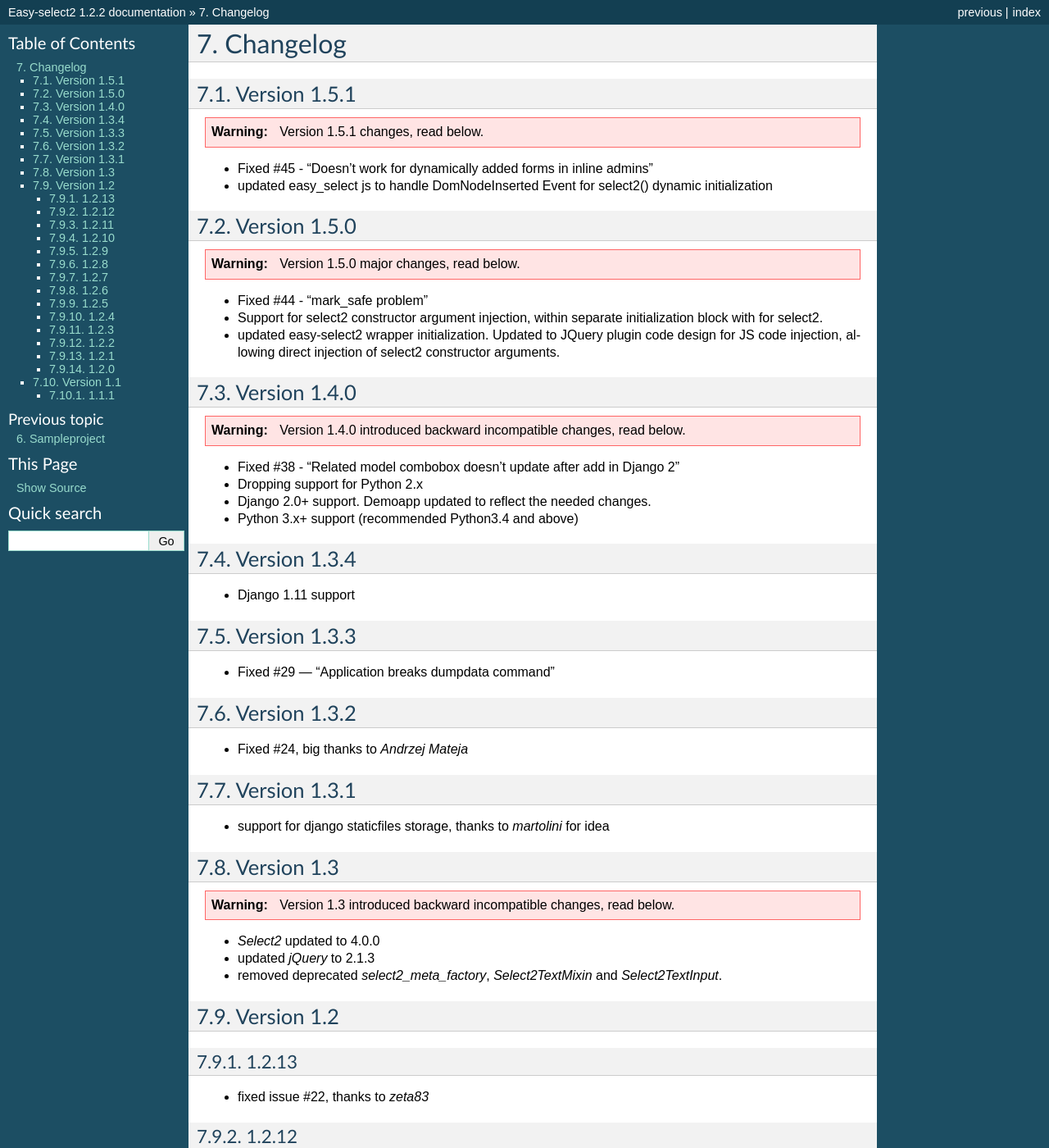
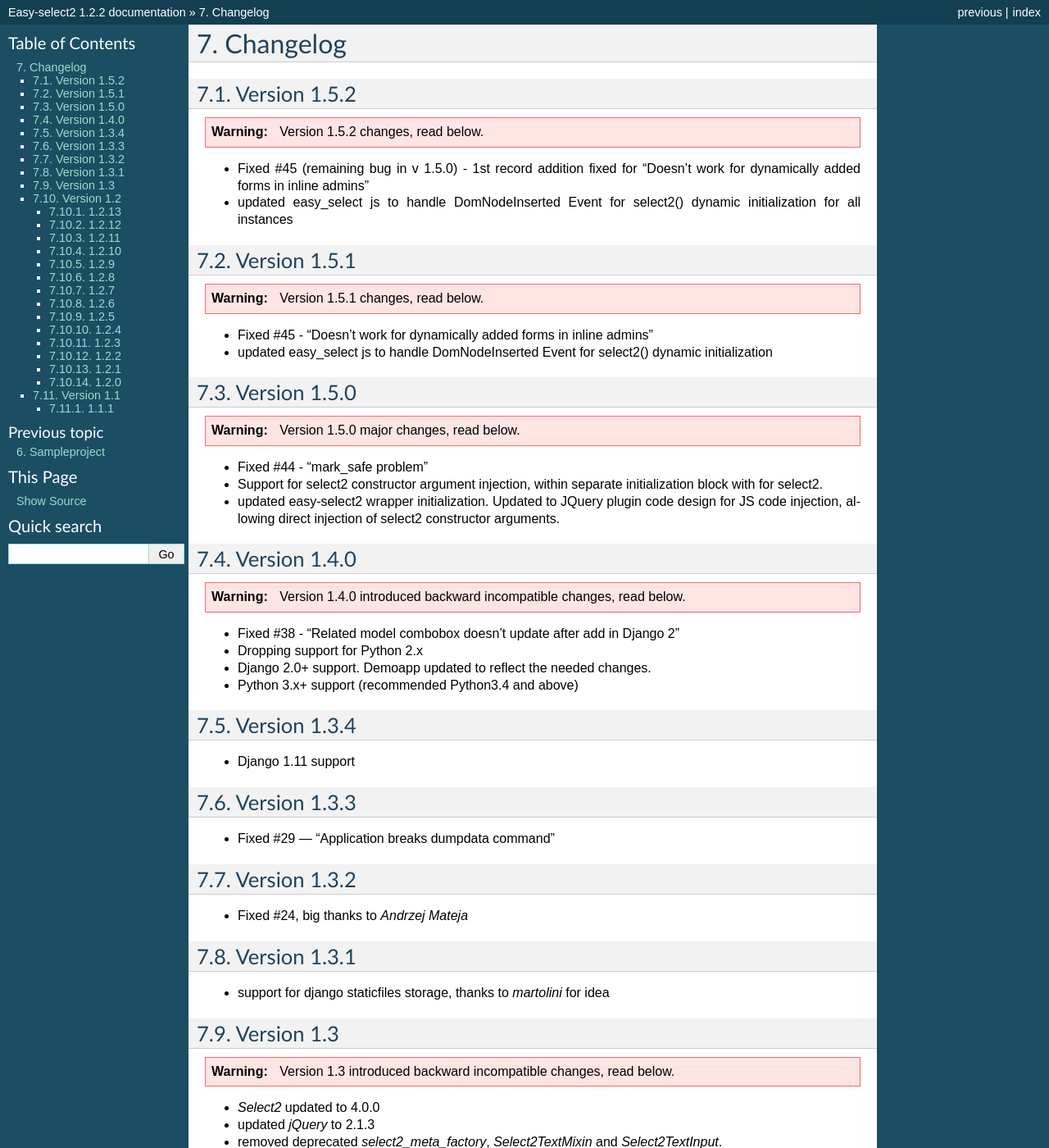
Before and after one commit to asyncee/django-easy-select2, a Sphinx documentation site: the page built from docs/source/changelog.rst, in a window 1280 px wide and 1400 px high. Shown: the whole window at 82% size. Built offline with Sphinx 7.4.7, drawn with Linux system fonts in a browser that asks for light colours; some of the changed text lies outside the part shown.

Commit message:
issue-45: bug fixed  - initializing select2 for tabular and stacked Inlines when no records were added previously

```diff
--- a/README.rst
+++ b/README.rst
@@ -26,6 +26,8 @@
 
 Upgrade notes
 -------------
+Version 1.5.2 introduced. Read more in changelog_.
+
 Version 1.5.1 introduced. Read more in changelog_.
 
 Version 1.5 introduced. Read more in changelog_.
--- a/docs/source/changelog.rst
+++ b/docs/source/changelog.rst
@@ -1,5 +1,15 @@
 Changelog
 =========
+
+Version 1.5.2
+-------------
+
+.. WARNING::
+
+  Version 1.5.2 changes, read below.
+
+- Fixed #45 (remaining bug in v 1.5.0) - 1st record addition fixed for "Doesn't work for dynamically added forms in inline admins"
+- updated easy_select js to handle DomNodeInserted Event for select2() dynamic initialization for all instances
 
 Version 1.5.1
 -------------
--- a/setup.py
+++ b/setup.py
@@ -40,7 +40,7 @@
 
 setup(
     name="django-easy-select2",
-    version="1.5.1",
+    version="1.5.2",
     packages=find_packages(),
     author="asyncee",
     description="Django select2 theme for select input widgets.",
```
Also changed, not shown: easy_select2/static/easy_select2/js/easy_select2.js (+12 -4 lines).
